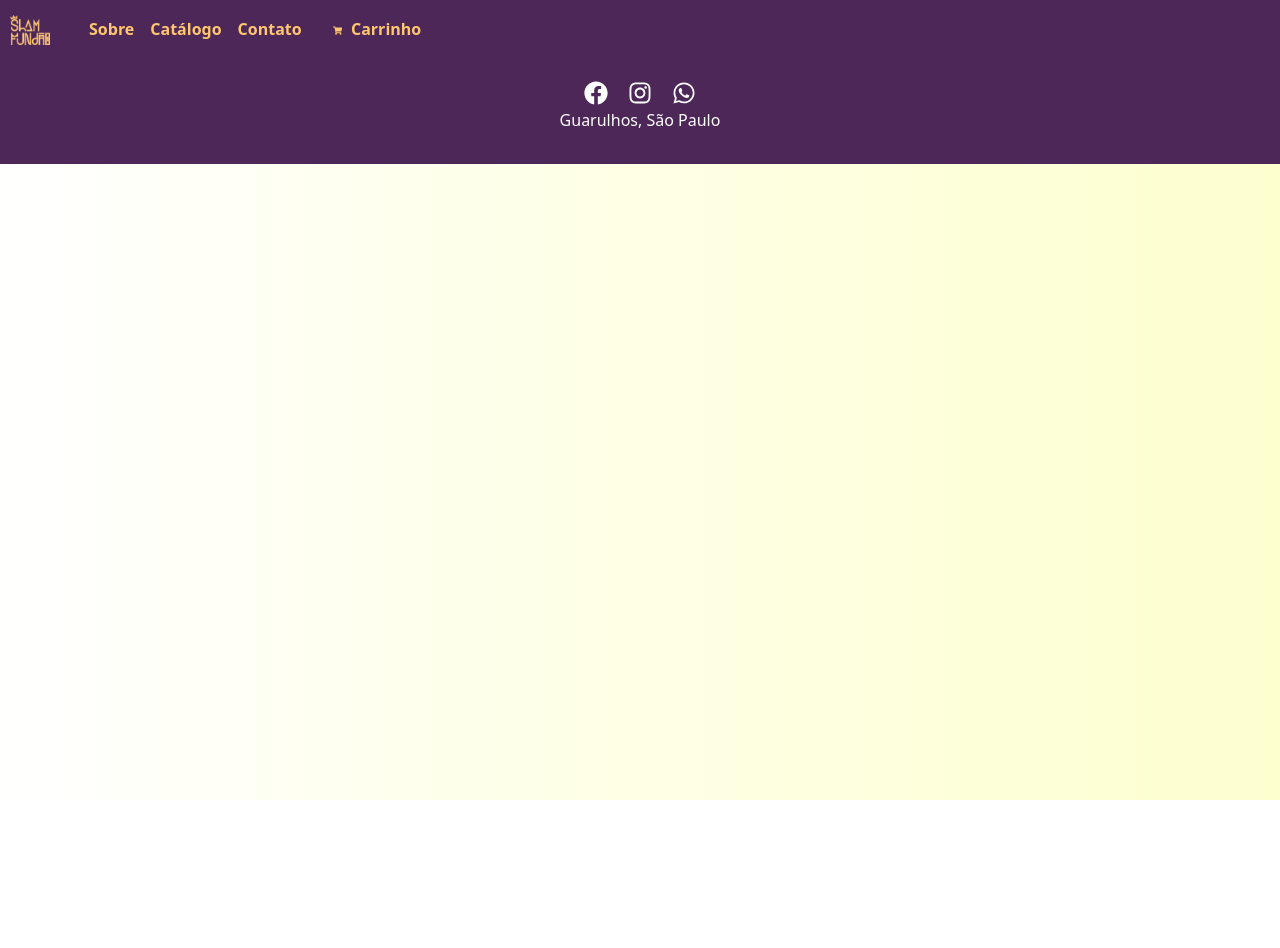
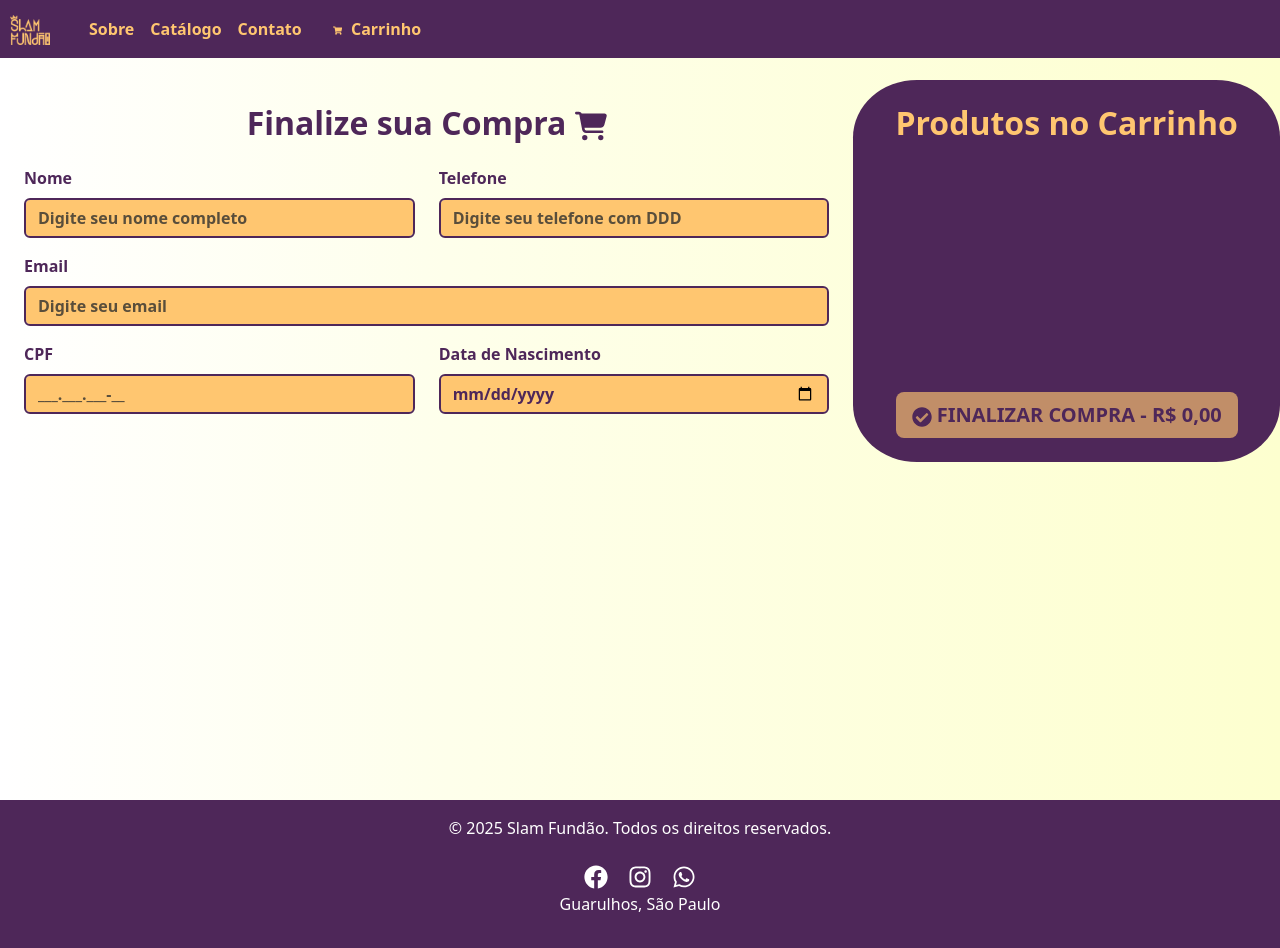
Before and after one commit to DevRogerAlbuquerque/SlamFundao, a React (Create React App) app: page /compra in a window 1280 px wide. Before the commit the page ends 800 px from the top, so only its background shows below. Built offline with nearby package versions, Linux system fonts and the light colour scheme.

Commit message:
Criando tela de visualização e confirmação de compras do carrinho. Agora, falta somente a tela de pagamento.

```diff
--- a/src/App.js
+++ b/src/App.js
@@ -8,10 +8,17 @@ function App() {
   const [itensCarrinho, setItensCarrinho] = useState([]);
 
   const adicionarItensCarrinho = (item) => {
-    const produtos = [...itensCarrinho];
-    produtos.push(item);
+    let produtos = [...itensCarrinho];
+    const produtoExistente = produtos.find(x => x.nome === item.nome && x.tamanho === item.tamanho);
+
+    if (produtoExistente)
+      produtoExistente.quantidade = parseInt(produtoExistente.quantidade) + parseInt(item.quantidade);
+    else
+      produtos.push(item);
+
     setItensCarrinho(produtos);
   }
+
 
   const removerItemCarrinho = (posicao) => setItensCarrinho(itensCarrinho.filter((produto, index) => index != posicao));
 
@@ -19,7 +26,7 @@ function App() {
     <>
 
     <Header itensCarrinho={itensCarrinho} removerItemCarrinho={removerItemCarrinho} />
-      <Outlet context={{adicionarItensCarrinho}} />
+      <Outlet context={{adicionarItensCarrinho, itensCarrinho}} />
       <Footer />
     </>
   );
--- a/src/components/Produto.js
+++ b/src/components/Produto.js
@@ -10,7 +10,7 @@ export const Produto = ({src, alt, descricao, valor, onClick}) => {
     <Container className="produto" style={{ width: '100%' }} fluid>
       <Row>
         <Col className="p-0 mx-3">
-          <img src={src} height={"470px"} alt={alt} />
+          <img style={{borderRadius: '5% 0%', objectFit: 'cover'}} src={src} height={"470px"} alt={alt} />
           <Button className="comprar-button" onClick={onClick}><FaEye /> Visualizar</Button>
         </Col>
       </Row>
--- a/src/index.css
+++ b/src/index.css
@@ -44,11 +44,19 @@ button.backgroundRoxo:active {
   animation: click-effect 3s ease-in-out forwards;
 }
 
+.bordaRoxa {
+  border: 2px solid rgb(78, 39, 89)!important;
+}
+
 .backgroundAmarelo {
   background-color: #FFC670!important;
-  border: #FFC670!important;
+  border: #FFC670;
   color: rgb(78, 39, 89)!important;
   font-weight: bold!important;
+}
+
+.bordaAmarela {
+  border: #FFC670!important;
 }
 
 .roxoGradiente {
--- a/src/routes/comprar/index.js
+++ b/src/routes/comprar/index.js
@@ -1,21 +1,169 @@
-import { Col, Container, Row } from "react-bootstrap";
+import { useRef, useState } from "react";
+import { Button, Col, Container, Form, Row, Spinner } from "react-bootstrap";
+import { FaCheckCircle } from "react-icons/fa";
+import { FaCartShopping } from "react-icons/fa6";
+import ReactInputMask from "react-input-mask";
+import { useOutletContext } from "react-router-dom";
 
-export default function ComprarProduto({
-    descricao,
-    preco,
-    item
-})
+export default function ComprarProduto() {
+    const { itensCarrinho } = useOutletContext();
+    const [validated, setValidated] = useState(false);
+    let form;
+    const setForm = (element) => form = element;
+    const [formData, setFormData] = useState({
+        nome: "",
+        email: "",
+        telefone: "",
+        mensagem: "",
+    });
+    const options = { style: 'currency', currency: 'BRL', minimumFractionDigits: 2, maximumFractionDigits: 3 }
+    const formatNumber = new Intl.NumberFormat('pt-BR', options);
+
+    const [confirmacaoPendente, setConfirmacaoPendente] = useState(true);
+
+    const handleChange = (e) => {
+        const { name, value } = e.target;
+        setFormData({ ...formData, [name]: value });
+    };
+
+    const valorTotal = itensCarrinho.reduce((total, item) => total + item.valor * item.quantidade, 0);
+
+    const concluirCompra = () =>
     {
-    const urlGoogleApps = "https://script.google.com/macros/s/AKfycbyBhsI87Mpoz_ar099mIW4pW0H_edx2j9u5aoHbKim2F23KEEnSfNQHD3MiNMUnT7JbvA/exec";
-    return (<>
-    <Container fluid>
+        if(!form.checkValidity())
+            setValidated(true);
+
+        setValidated(false);
+        setConfirmacaoPendente(false);
+    }
+    return (
+        <>
+            {confirmacaoPendente && <Container fluid style={{ height: '90vh', marginTop: '10vh' }}>
                 <Row>
-            <Col className="mb-3">
+                    <Col md={8} sm={12} className="p-4 rounded order-md-first order-sm-last d-flex flex-column align-items-center justify-content-center">
+                        <h2 className="roxo">Finalize sua Compra <FaCartShopping /></h2>
+                        <Form noValidate ref={setForm} validated={validated} style={{ width: '100%' }}>
+                            <Row className="mb-3 mt-3">
+                                <Col md="6">
+                                    <Form.Group controlId="formNome">
+                                        <Form.Label className="roxo">Nome</Form.Label>
+                                        <Form.Control
+                                            type="text" className="bordaRoxa roxo backgroundAmarelo"
+                                            placeholder="Digite seu nome completo"
+                                            name="nome"
+                                            value={formData.nome}
+                                            onChange={handleChange}
+                                            required={true}
+                                        />
+                                    </Form.Group>
+                                </Col>
+                                <Col md="6">
+                                    <Form.Group controlId="formTelefone">
+                                        <Form.Label className="roxo">Telefone</Form.Label>
+                                        <Form.Control className="bordaRoxa backgroundAmarelo roxo"
+                                            type="tel"
+                                            placeholder="Digite seu telefone com DDD"
+                                            name="telefone"
+                                            as={ReactInputMask}
+                                            mask="(**) *****-****"
+                                            value={formData.telefone}
+                                            onChange={handleChange}
+                                            required
+                                        />
+                                    </Form.Group>
+                                </Col>
+                            </Row>
                             <Row>
-                        <Col md={6}></Col>
+                                <Col><Form.Group controlId="formEmail" className="mb-3">
+                                <Form.Label className="roxo">Email</Form.Label>
+                                <Form.Control
+                                    type="email" className="bordaRoxa backgroundAmarelo roxo"
+                                    placeholder="Digite seu email"
+                                    name="email"
+                                    value={formData.email}
+                                    onChange={handleChange}
+                                    required
+                                />
+                            </Form.Group></Col>
+                            </Row>
+                            <Row>
+                                <Col md="6">
+                                    <Form.Group controlId="formNome">
+                                        <Form.Label className="roxo">CPF</Form.Label>
+                                        <Form.Control
+                                            type="text" className="bordaRoxa backgroundAmarelo roxo"
+                                            placeholder="___.___.___-__"
+                                            name="cpf"
+                                            as={ReactInputMask}
+                                            mask="***.***.***-**"
+                                            value={formData.cpf}
+                                            onChange={handleChange}
+                                            required
+                                        />
+                                    </Form.Group>
+                                </Col>
+                                <Col>
+                                    <Form.Group controlId="formDataNascimento" className="mb-4">
+                                        <Form.Label className="roxo">Data de Nascimento</Form.Label>
+                                        <Form.Control
+                                            type="date" className="bordaRoxa backgroundAmarelo roxo"
+                                            placeholder="__/__/____"
+                                            name="dataNascimento"
+                                            value={formData.dataNascimento}
+                                            onChange={handleChange}
+                                            required
+                                        />
+                                    </Form.Group>
+                                </Col>
+                            </Row>
+                        </Form>
+                    </Col>
+                    <Col md={4} sm={12} className="p-4 order-md-last order-sm-first backgroundRoxo d-flex flex-column" style={{ borderRadius: '15%' }}>
+                        <h2 className="amarelo text-center">Produtos no Carrinho</h2>
+                        {itensCarrinho.map((produto, index) => (
+                            <Row key={index} className="mb-3 backgroundAmarelo bordaRoxa rounded">
+                                <Col>
+                                    <div className="d-flex justify-content-between">
+                                        <div className="p-3">
+                                            <h4 className="roxo">{produto.nome}</h4>
+                                            <p className="mb-0 roxo">Quantidade: {produto.quantidade}</p>
+                                            <p className="mb-0 roxo">Preço Unitário: R$ {produto.valor}</p>
+                                            <p className="mb-0 roxo">Total: R$ {produto.quantidade * produto.valor}</p>
+                                        </div>
+
+                                        <img
+                                            height="80"
+                                            width="80"
+                                            className="img-fluid rounded m-2 bordaRoxa"
+                                            src={produto.imagem}
+                                            style={{ border: '2px solid' }}
+                                            alt={`Imagem de ${produto.nome}`}
+                                        />
+                                    </div>
+                                </Col>
+                            </Row>
+                        ))}
+                        <Row className="mt-auto">
+                            <Col>
+                                <div className="text-center">
+                                    <Button onClick={concluirCompra}
+                                        disabled={!itensCarrinho.length}
+                                        size="lg"
+                                        className="backgroundAmarelo bordaAmarela">
+                                        <FaCheckCircle /> FINALIZAR COMPRA - {formatNumber.format(valorTotal)}
+                                    </Button>
+                                </div>
+                            </Col>
                         </Row>
                     </Col>
+
                 </Row>
+            </Container>}
+            {!confirmacaoPendente &&
+                <Container fluid>
+
                 </Container>
-    </>)
             }
+        </>
+    );
+}
--- a/src/routes/home/index.css
+++ b/src/routes/home/index.css
@@ -14,3 +14,8 @@ body {
     font-weight: bold;
     color: #4E2759;
 }
+
+.amarelo {
+    font-weight: bold;
+    color: #FFC670;
+}
--- a/src/routes/produtos/index.js
+++ b/src/routes/produtos/index.js
@@ -41,11 +41,11 @@ export default function Produtos() {
             <Container fluid style={{ height: '90vh', marginTop: '10vh' }}>
                 {catalogoVisible &&
                     <><Row>
-                        <Col><h1 className="roxo mt-3">DROP DO FUNDÃO</h1></Col>
+                        <Col><h1 className="roxo d-flex align-items-center justify-content-center mt-3">DROP DO FUNDÃO</h1></Col>
                     </Row>
                     <Row>
                         {produtos.map((produto, index) => (
-                            <Col
+                            <Col className="mb-3"
                                 key={index}
                                 xs={12}
                                 sm={12}
```
Also changed, not shown: src/components/Header.js (+4 -3 lines), src/routes/home/index.js (+5 -5 lines), src/routes/sobre/index.js (+44 -24 lines), src/routes/comprar/index.css (deleted). Lines whose indentation alone changed are shown as unchanged.
